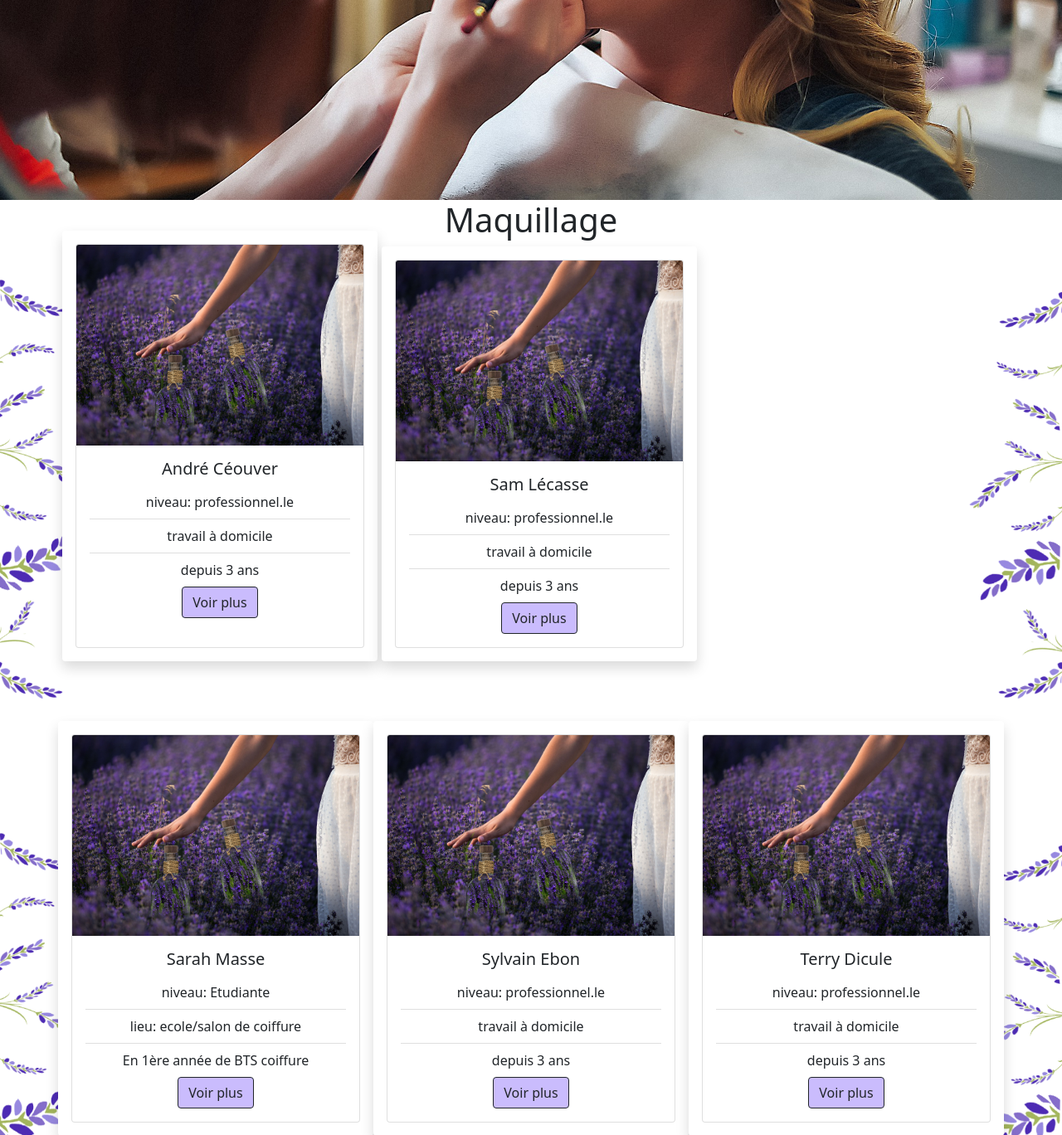
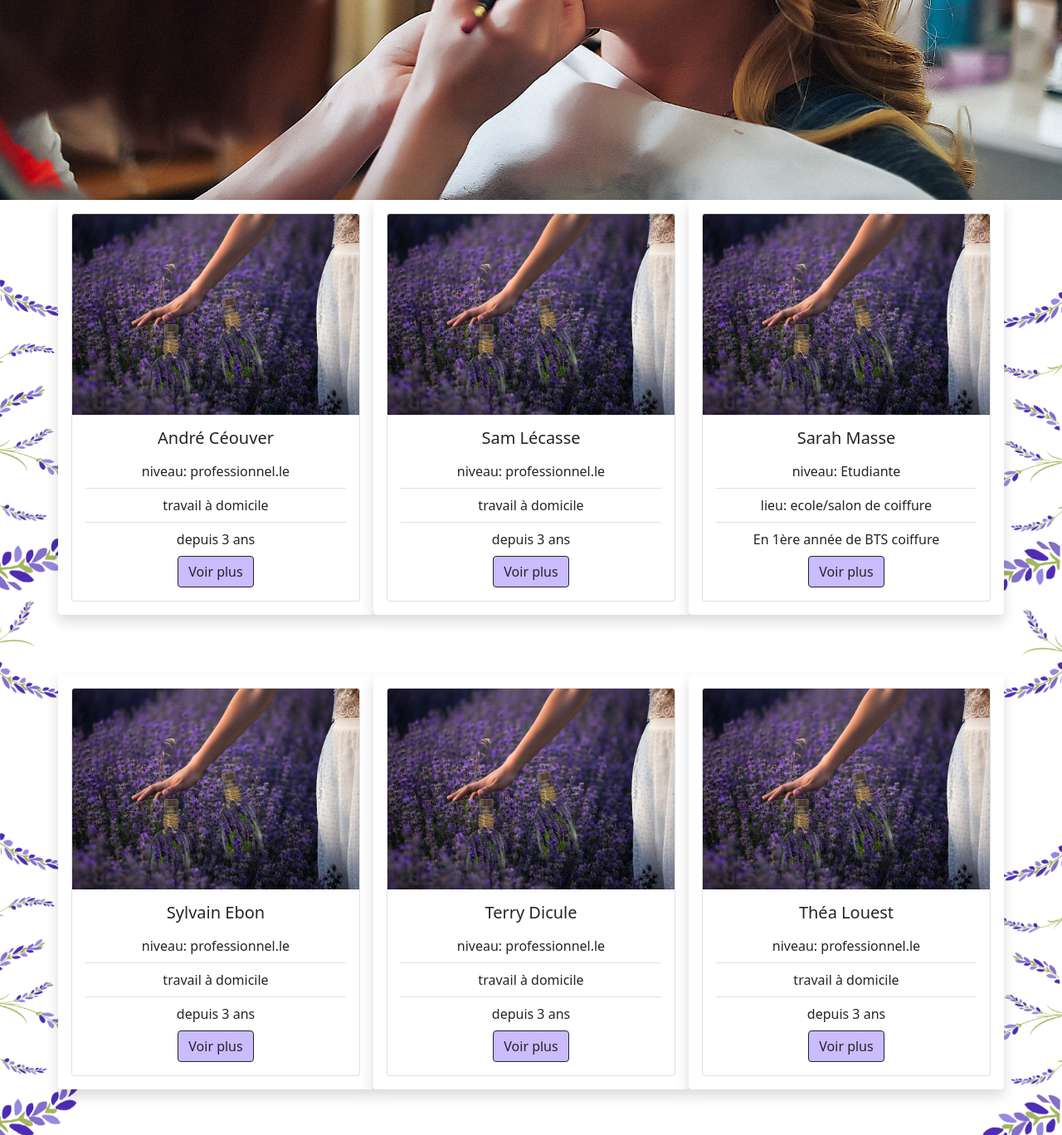
Before and after one commit to rose-br/mspr-wis1, a PHP site: page /maquillage in a window 1280 px wide. Shown: the part 463-1831 px from the top of the page at 83% size. Run offline with PHP 8.4, Linux system fonts and the light colour scheme.

Commit message:
level up 12

```diff
--- a/coiffure.php
+++ b/coiffure.php
@@ -4,7 +4,7 @@
     <section id="home-hero1" style="background-image: url(assets/images/coiffure-home.jpg)">
         <div class="container">
 
-            <h3 class="display-1">Coiffure</h3>
+            <h1 class="display-1">Coiffure</h1>
         </div>
     </section>
 
@@ -12,7 +12,7 @@
     <section id="service-cards">
         <div class="container">
 
-            <h1 class="text-center">Coiffure</h1>
+
 
             <div class="row g-4">
                 <div class=" col-md-6 col-lg-4 shadow p-3 mb-5 bg-body rounded">
--- a/manucure.php
+++ b/manucure.php
@@ -4,7 +4,7 @@
     <section id="home-hero1" style="background-image: url(assets/images/manucure-home.jpg)">
         <div class="container">
 
-            <h3 class="display-1">Manucure</h3>
+            <h1 class="display-1">Manucure</h1>
         </div>
 
     </section>
@@ -12,7 +12,7 @@
     <section id="service-cards">
         <div class="container">
 
-            <h1 class="text-center">Manucure</h1>
+
 
             <div class="row g-4">
 
--- a/maquillage.php
+++ b/maquillage.php
@@ -3,7 +3,7 @@
     <section id="home-hero1" style="background-image: url(assets/images/makeup-home.jpg)">
         <div class="container">
 
-            <h3 class="display-1">Maquillage</h3>
+            <h1 class="display-1">Maquillage</h1>
         </div>
 
     </section>
@@ -12,10 +12,10 @@
     <section id="service-cards">
         <div class="container ">
 
-            <h1 class="text-center">Maquillage</h1>
+
 
             <div class=" row g-4 " >
-                <div class=" space col-md-6 col-lg-4 shadow p-3 mb-5 bg-body rounded">
+                <div class=" col-md-6 col-lg-4 shadow p-3 mb-5 bg-body rounded">
                     <div class="card h-100">
                         <img src="assets/images/image-home.jpg" class="card-img-top" alt="...">
                         <div class="card-body">
```
